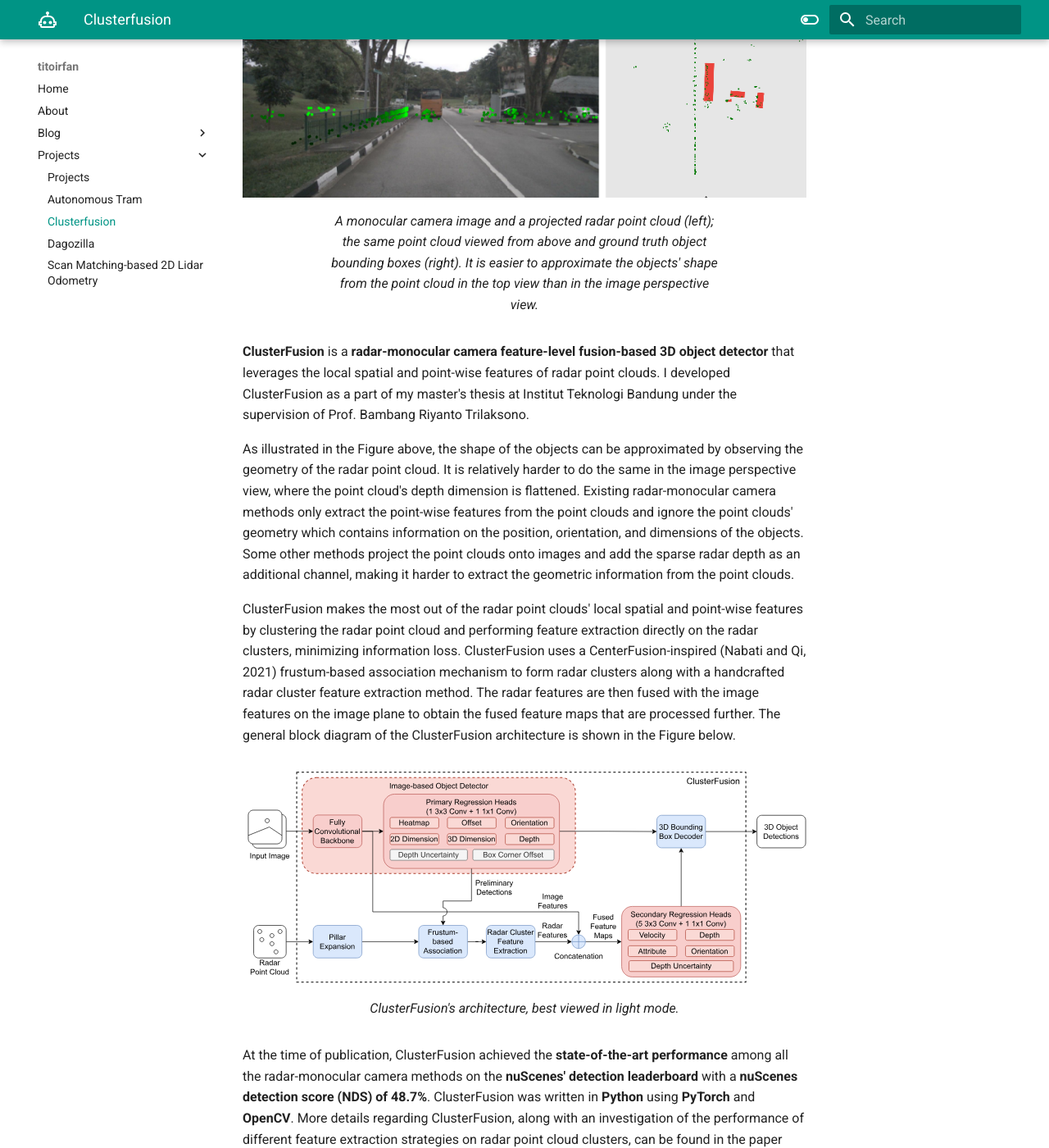
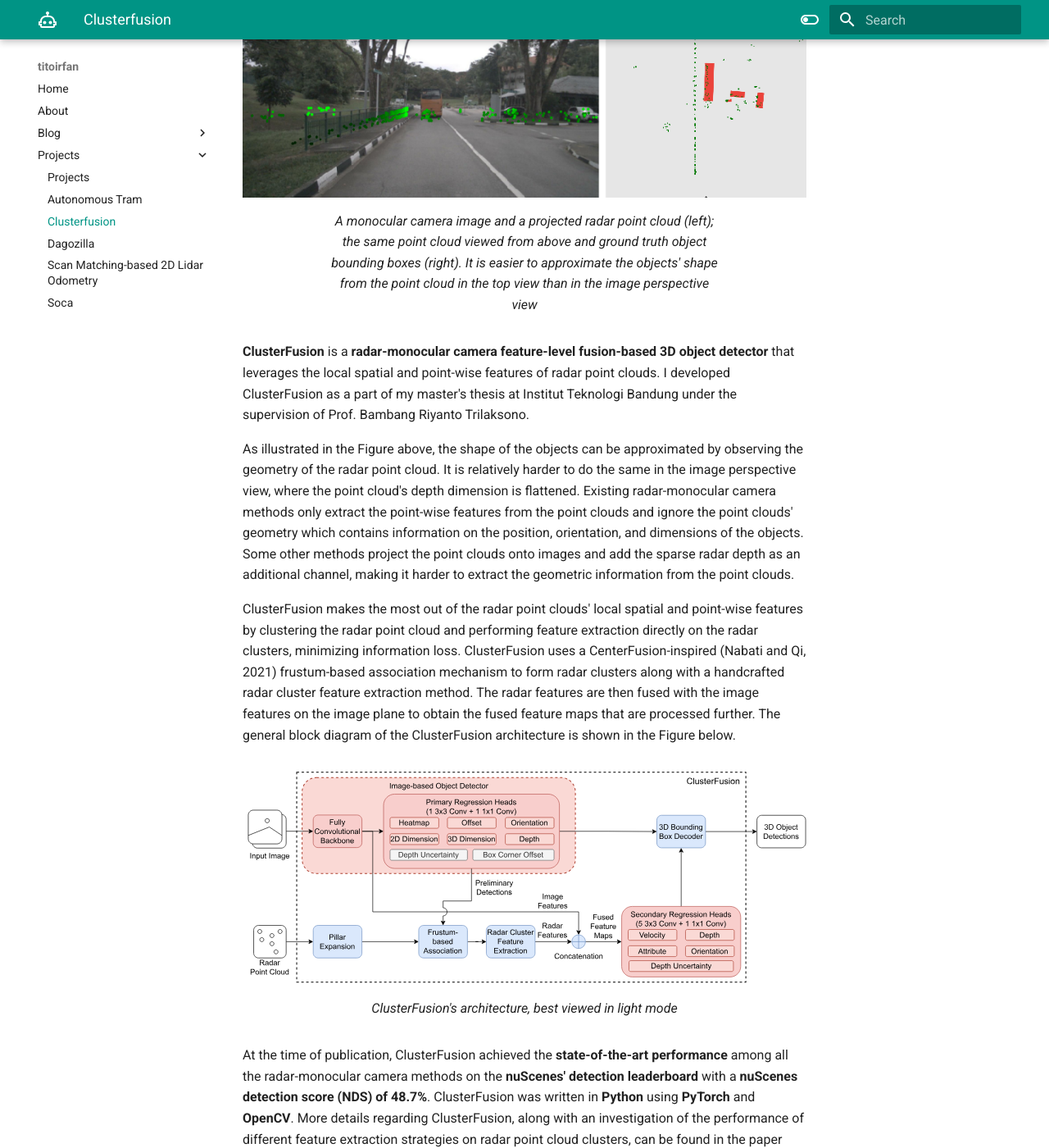
Before and after one commit to titoirfan/titoirfan.github.io, an MkDocs documentation site: the page built from docs/projects/clusterfusion.md, in a window 1280 px wide and 1400 px high, scrolled down 301 px. Shown: the whole window at 82% size. Built offline with MkDocs 1.6.1 and Material for MkDocs 9.7.7, drawn with Linux system fonts in a browser that asks for light colours; some of the changed text lies outside the part shown.

Commit message:
Added soca

```diff
--- a/docs/projects/clusterfusion.md
+++ b/docs/projects/clusterfusion.md
@@ -11,7 +11,7 @@
 
 ![](../resources/projects/clusterfusion/background.png)
 /// caption
-A monocular camera image and a projected radar point cloud (left); the same point cloud viewed from above and ground truth object bounding boxes (right). It is easier to approximate the objects' shape from the point cloud in the top view than in the image perspective view.
+A monocular camera image and a projected radar point cloud (left); the same point cloud viewed from above and ground truth object bounding boxes (right). It is easier to approximate the objects' shape from the point cloud in the top view than in the image perspective view
 ///
 
 **ClusterFusion** is a **radar-monocular camera feature-level fusion-based 3D object detector** that leverages the local spatial and point-wise features of radar point clouds. I developed ClusterFusion as a part of my master's thesis at Institut Teknologi Bandung under the supervision of Prof. Bambang Riyanto Trilaksono.
@@ -22,7 +22,7 @@
 
 ![](../resources/projects/clusterfusion/clusterfusion_arch_access.svg)
 /// caption
-ClusterFusion's architecture, best viewed in light mode.
+ClusterFusion's architecture, best viewed in light mode
 ///
 
 At the time of publication, ClusterFusion achieved the **state-of-the-art performance** among all the radar-monocular camera methods on the **nuScenes' detection leaderboard** with a **nuScenes detection score (NDS) of 48.7%**. ClusterFusion was written in **Python** using **PyTorch** and **OpenCV**. More details regarding ClusterFusion, along with an investigation of the performance of different feature extraction strategies on radar point cloud clusters, can be found in the paper [**"ClusterFusion: Leveraging Radar Spatial Features for Radar-Camera 3D Object Detection in Autonomous Vehicles"**](https://doi.org/10.1109/ACCESS.2023.3328953) (Kurniawan and Trilaksono, 2023). The paper has been published in the open access IEEE Access journal.
@@ -30,5 +30,5 @@
 ![](../resources/projects/clusterfusion/rain.png)
 ![](../resources/projects/clusterfusion/ideal.png)
 /// caption
-Sample ClusterFusion detection results on data from the nuScenes dataset.
+Sample ClusterFusion detection results on data from the nuScenes dataset
 ///
```
Also changed, not shown: docs/projects/index.md (+6 -5 lines), docs/projects/soca.md (added, +37 -0 lines), docs/resources/projects/soca/rrtstar.png (added), docs/resources/projects/soca/soca.png (added), 1 other file.
